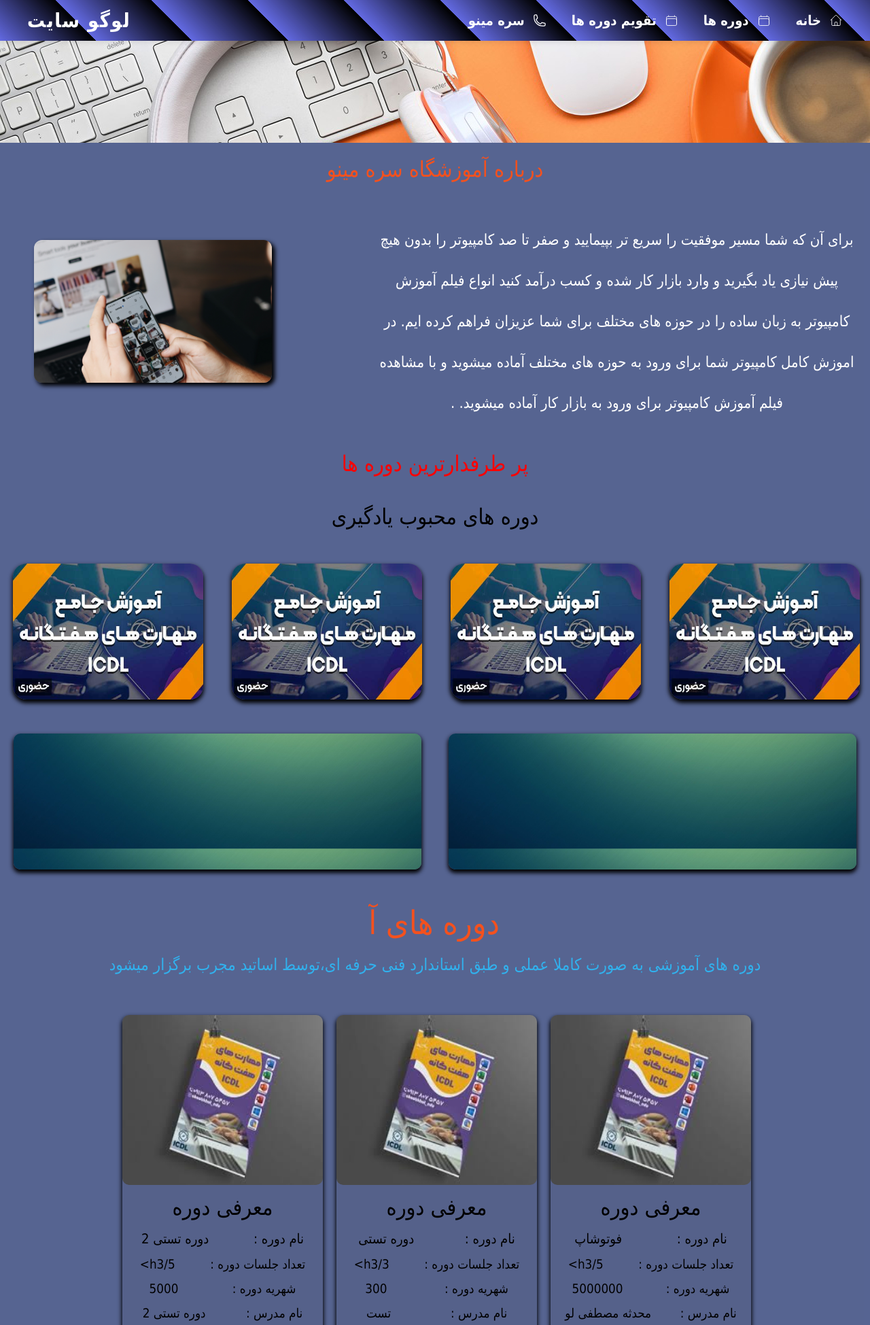
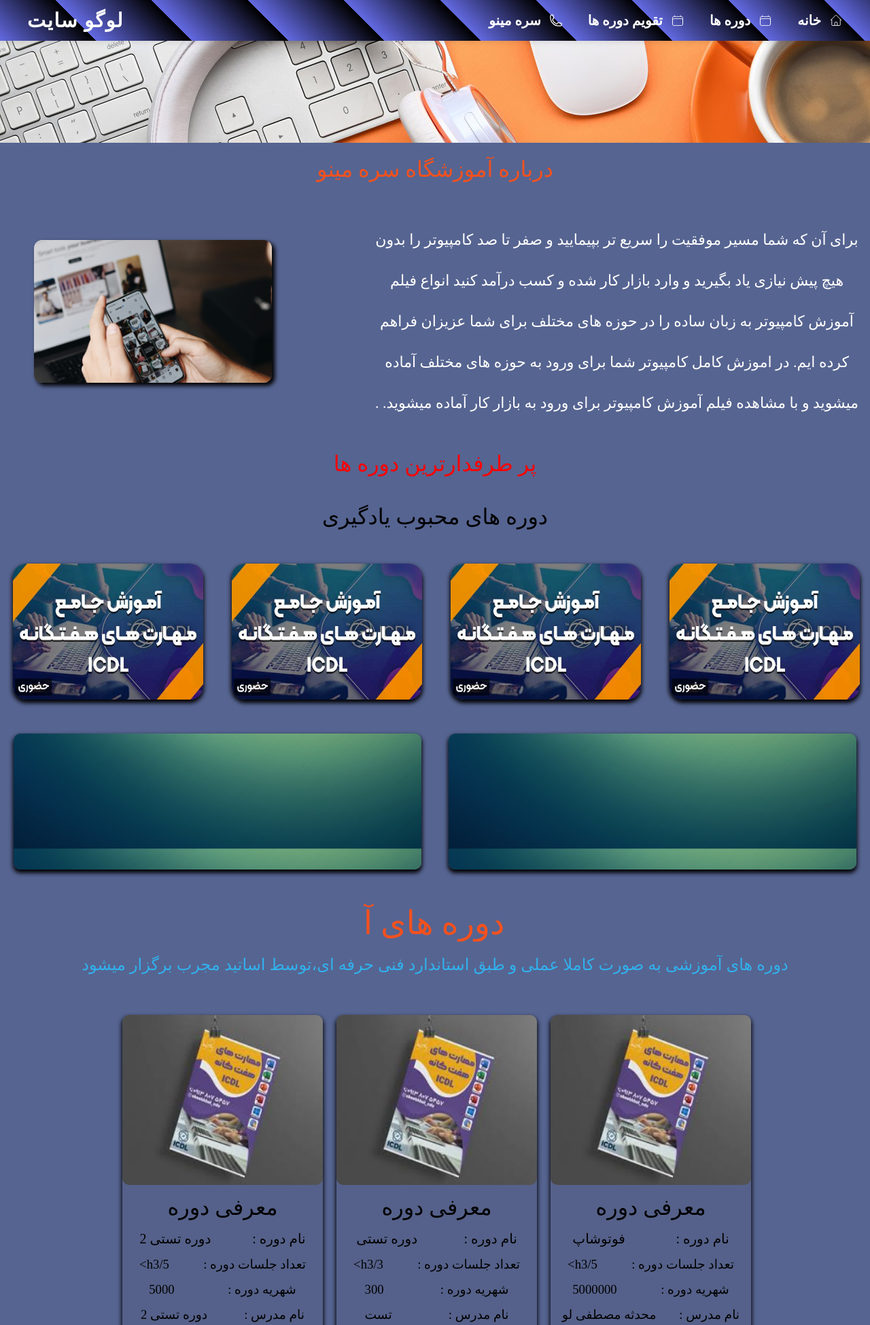
Before and after one commit to amirkh56/project-amoozeshgah, a Django app: page / in a window 1280 px wide. Shown: the top 1949 px of the page at 68% size. Run offline with Django 5.2, Linux system fonts and the light colour scheme; data comes from the database, SQL or seed files in the repository; parts of the project's set-up code (start-up, migrations or seed data) failed here and were passed over.

Commit message:
initial commit

```diff
--- a/static/css/zibayi.css
+++ b/static/css/zibayi.css
@@ -6,7 +6,7 @@
 
 body {
   background-color: #4b687f;
-  font-family: "tahoma";
+  font-family: "Vazir";
 }
 
 * {
@@ -14,7 +14,7 @@
   padding: 0;
   box-sizing: border-box;
   direction: rtl;
-
+  /* font-family: ; */
   font-weight: 300;
   text-wrap: wrap;
 }
```
